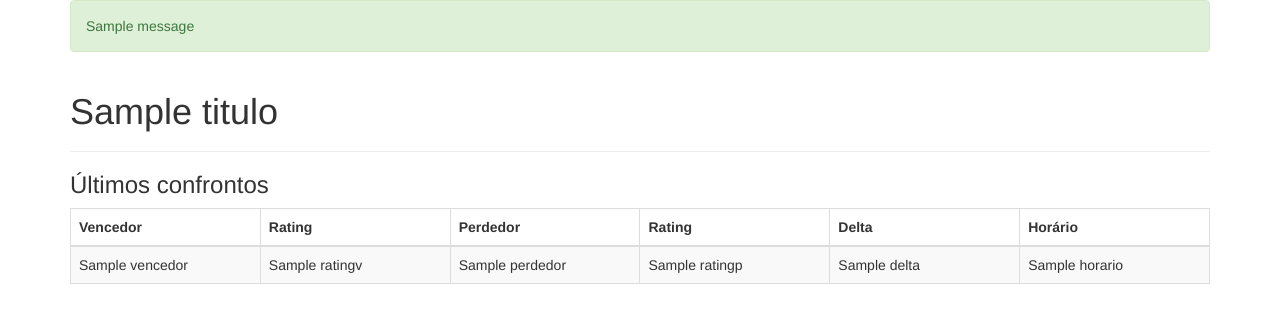
After one commit to JogueOgro/Ranked, a Flask app: template templates/auditoria.html in a window 1280 px wide. The commit adds this page. Shown: the top 323 px of the page. Run offline with Flask 3, Linux system fonts and the light colour scheme; the template is opened without the code that fills it: most values are stand-ins (such as "Sample title", 1, 10 or a date in 2020); one stand-in notice (Sample message) is shown.

Commit message:
Auditoria

```diff
--- a/server.py
+++ b/server.py
@@ -1,4 +1,5 @@
 from flask import Flask, render_template, request, redirect, url_for, flash
+from datetime import datetime
 import shelve
 
 app = Flask(__name__)
@@ -10,6 +11,11 @@ try:
     jogadores = shelve_file['jogadores']
 except:
     jogadores = []
+
+try:
+    audits = shelve_file['audits']
+except:
+    audits = []
 
 @app.route('/')
 def index():
@@ -42,11 +48,33 @@ def get_post_javascript_data():
     for jogador in jogadores:
         if jogador['nome'] == vencedor:
             jogador['rating'] = int(jogador['rating']) + int(delta)
+            ratingv = jogador['rating']
+            forma = jogador['forma']
+            if forma == '':
+                jogador['forma'] = 'V'
+            else:
+                forma = forma+'-V'
+                jogador['forma'] = forma[-9:]
         if jogador['nome'] == perdedor:
             jogador['rating'] = int(jogador['rating']) - int(delta)
+            ratingp = jogador['rating']
+            forma = jogador['forma']
+            if forma == '':
+                jogador['forma'] = 'D'
+            else:
+                forma = forma+'-D'
+                jogador['forma'] = forma[-9:]
 
+    audit = {'vencedor': vencedor, 'ratingv': ratingv, 'perdedor': perdedor, 'ratingp': ratingp, 'delta': delta, 'horario': datetime.now().strftime("%d/%m/%Y, %H:%M:%S")}
+    audits.append(audit)
+    shelve_file['audits'] = audits
     shelve_file['jogadores'] = jogadores
     return redirect(url_for('index'))
+
+@app.route('/admin',)
+def admin():
+    audits = shelve_file['audits']
+    return render_template('auditoria.html', titulo='Administração', audits=audits)
 
 def get_rating(jogador):
     return int(jogador['rating'])
--- a/static/custom.css
+++ b/static/custom.css
@@ -20,7 +20,7 @@ margin-right: 10px;
     display: none;
 }
 
-button#enter, a#save {
+button#enter, a#clear {
     display: none;
 }
 
--- a/static/functions.js
+++ b/static/functions.js
@@ -6,6 +6,7 @@ $(document).ready(function() {
             $('div#player1').html(tr.find('td.nome').text());
             $('input#nome1').attr('value', tr.find('td.nome').text())
             $('input#rating1').attr('value', tr.find('td.rating').text())
+            $('a#clear').show()
         }
 
         else if ($('div#player2').html() == '') {
@@ -21,6 +22,18 @@ $(document).ready(function() {
         $('#cb1').show();
         $('#cb2').show();
         $('#enter').hide();
+    });
+
+    $('a#clear').click(function () {
+        if (confirm('Quer mesmo cancelar esta partida?')) {
+        $('div#player1').html('');
+        $('div#player2').html('');
+        $('tbody#tb_escolhas tr').show();
+        $('#cb1').hide();
+        $('#cb2').hide();
+        $('#enter').hide();
+        $('a#clear').hide();
+        }
     });
 
     $('#cb1').hover(function () {
--- /dev/null
+++ b/templates/auditoria.html
@@ -0,0 +1,58 @@
+<!DOCTYPE html>
+<html lang="br">
+  <head>
+    <meta charset="utf-8">
+    <meta name="viewport" content="width=device-width, initial-scale=1">
+    <title>{{ titulo }}</title>
+    <link rel="stylesheet" href="../static/bootstrap.css">
+    <link rel="stylesheet" href="../static/custom.css">
+  </head>
+  <body>
+    <div class="container">
+        <!--cria container onde as mensagens serão exibidas-->
+        {% with messages = get_flashed_messages() %}
+            {% if messages %}
+            <!--condição para exibição das mensagens-->
+                <ul id="messages" class="list-unstyled">
+                    <!--laço e repetição para exibição das mensagens-->
+                {% for message in messages %}
+                    <li class="alert alert-success">{{ message }}</li>
+                {% endfor %}
+                </ul>
+            {% endif %}
+        {% endwith %}
+                <!--fim dos laços-->
+        <div class="page-header">
+            <h1>{{ titulo }}</h1>
+        </div>
+        <h3>Últimos confrontos</h3>
+        <table class="table table-striped table-responsive table-bordered table-hover" id="time">
+            <thead>
+                <tr>
+                    <th style="width: 15%">Vencedor</th>
+                    <th style="width: 15%">Rating</th>
+                    <th style="width: 15%">Perdedor</th>
+                    <th style="width: 15%">Rating</th>
+                    <th style="width: 15%">Delta</th>
+                    <th style="width: 15%">Horário</th>
+                </tr>
+            </thead>
+            <tbody id="tb_escolhas">
+                {% for audit in audits  %}
+                            <tr>
+                                <td>{{ audit.vencedor }}</td>
+                                <td>{{ audit.ratingv }}</td>
+                                <td>{{ audit.perdedor }}</td>
+                                <td>{{ audit.ratingp }}</td>
+                                <td>{{ audit.delta }}</td>
+                                <td>{{ audit.horario }}</td>
+                            </tr>
+            {% endfor %}
+            <!--encerramos a estrutura de repetição-->
+            </tbody>
+        </table>
+    </div>
+  </body>
+<script src="../static/jquery-3.7.0.min.js"></script>
+<script src="../static/functions.js"></script>
+</html>
--- a/templates/index.html
+++ b/templates/index.html
@@ -37,9 +37,7 @@
                 <button class="btn btn-primary" id="enter" role="button">Selecionar Vencedor</button>
             </div>
         </div>
-<!--        <div class="save">-->
-            <a class="btn btn-primary" id="save" role="button">Salvar Resultados</a>
-<!--        </div>-->
+        <a class="" id="clear" role="button">Limpar</a>
         <h3>Escolha o confronto:</h3>
         <table class="table table-striped table-responsive table-bordered table-hover" id="time">
             <thead>
```
Also changed, not shown: 2 other files.
